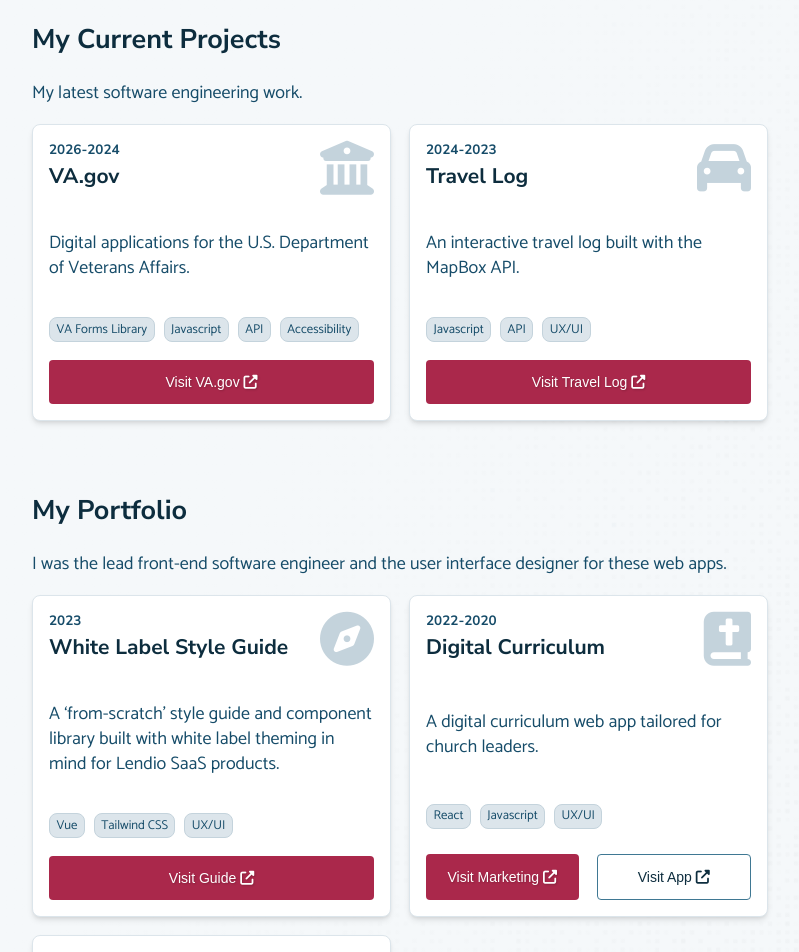
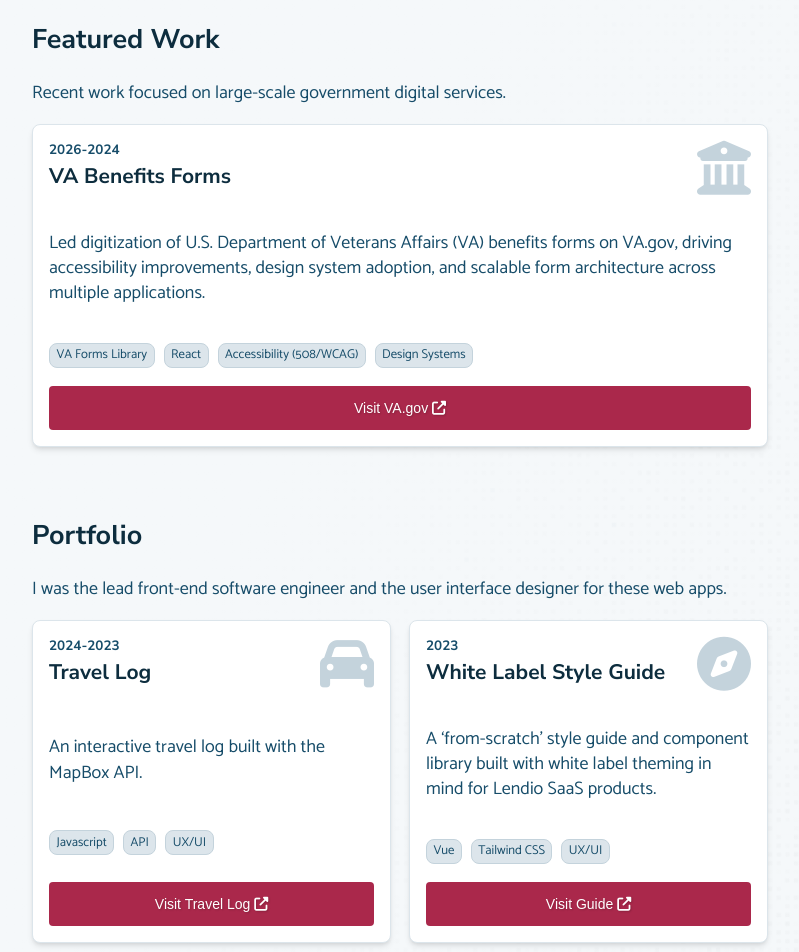
Before and after one commit to ToddWebDev/todd-rizzolo-next-js, a Next.js app: page / in a window 1280 px wide. Shown: the part 1680-2632 px from the top of the page, without its empty margins (464-1263 px from the left). Built offline with nearby package versions, Linux system fonts and the light colour scheme; no server answers; a web font is replaced by a local one.

Commit message:
Update portfolio sections

```diff
--- a/components/Components.module.css
+++ b/components/Components.module.css
@@ -28,7 +28,9 @@
   padding: 1rem;
   border: var(--border-width) solid var(--base-five);
   border-radius: var(--border-radius);
-  box-shadow: 0 4px 6px -1px rgb(0 0 0 / 0.1), 0 2px 4px -2px rgb(0 0 0 / 0.1);
+  box-shadow:
+    0 4px 6px -1px rgb(0 0 0 / 0.1),
+    0 2px 4px -2px rgb(0 0 0 / 0.1);
 }
 
 .card > i {
--- a/components/HighlightSection.tsx
+++ b/components/HighlightSection.tsx
@@ -5,7 +5,7 @@ import styles from './Components.module.css'
 const Highlight = () => {
   return (
     <section>
-      <h2>My Showcase</h2>
+      <h2>Showcase</h2>
       <p id='showcase'>
         Recently, I&apos;ve been focused on web accessibility with the U.S.
         Department of Veterans Affairs.
--- a/components/OverviewSection.tsx
+++ b/components/OverviewSection.tsx
@@ -28,7 +28,7 @@ const Overview = () => {
         )}
       </blockquote>
 
-      <h2>My Professional Skills</h2>
+      <h2>Professional Skills</h2>
       <ul>
         <li>Javascript</li>
         <li>Typescript</li>
--- a/components/PortfolioSection.tsx
+++ b/components/PortfolioSection.tsx
@@ -3,12 +3,48 @@ import styles from './Components.module.css'
 
 const Portfolio = () => (
   <section>
-    <h2>My Portfolio</h2>
+    <h2>Portfolio</h2>
     <p>
       I was the lead front-end software engineer and the user interface designer
       for these web apps.
     </p>
     <div className={styles.cards}>
+      <div className={styles.card}>
+        <i aria-hidden className='fas fa-car'></i>
+        <div style={{ display: 'flex', flexFlow: 'column-reverse' }}>
+          <h3 style={{ marginTop: '-0.75em' }}>Travel Log</h3>
+          <h4
+            style={{
+              fontSize: '0.75em',
+              margin: '0',
+              color: `var(--text-color-medium)`,
+            }}
+          >
+            2024-2023
+          </h4>
+        </div>
+        <p>An interactive travel log built with the MapBox API.</p>
+        <ul>
+          <li>Javascript</li>
+          <li>API</li>
+          <li>UX/UI</li>
+        </ul>
+        <div>
+          <button
+            aria-label='Visit travel log (opens in new tab)'
+            onClick={() =>
+              window.open(
+                'https://www.toddrizzolo.com/travellog/index.html',
+                '_blank',
+                'noopener',
+              )
+            }
+          >
+            Visit Travel Log{' '}
+            <i aria-hidden className='fas fa-external-link-alt'></i>
+          </button>
+        </div>
+      </div>
       <div className={styles.card}>
         <i aria-hidden className='fas fa-compass'></i>
         <div style={{ display: 'flex', flexFlow: 'column-reverse' }}>
@@ -39,7 +75,7 @@ const Portfolio = () => (
               window.open(
                 'https://www.toddrizzolo.com/lendio-style-guide/index.html',
                 '_blank',
-                'noopener'
+                'noopener',
               )
             }
           >
@@ -74,7 +110,7 @@ const Portfolio = () => (
               window.open(
                 'https://ministrygrid.com/curriculum',
                 '_blank',
-                'noopener'
+                'noopener',
               )
             }
           >
@@ -88,7 +124,7 @@ const Portfolio = () => (
               window.open(
                 'https://ministrygrid.lifeway.com/#/bible-studies',
                 '_blank',
-                'noopener'
+                'noopener',
               )
             }
           >
@@ -133,7 +169,7 @@ const Portfolio = () => (
               window.open(
                 'https://ministrygrid.lifeway.com/#/catalog',
                 '_blank',
-                'noopener'
+                'noopener',
               )
             }
           >
--- a/components/ProjectsSection.tsx
+++ b/components/ProjectsSection.tsx
@@ -3,7 +3,7 @@ import styles from './Components.module.css'
 
 const Projects = () => (
   <section>
-    <h2>My Code</h2>
+    <h2>Code</h2>
     <p>
       While much of the code I write for my employers is private, I do share
       examples of my code on these platforms.
@@ -24,7 +24,7 @@ const Projects = () => (
               window.open(
                 'https://www.github.com/toddwebdev',
                 '_blank',
-                'noopener'
+                'noopener',
               )
             }
           >
@@ -46,7 +46,7 @@ const Projects = () => (
               window.open(
                 'https://codesandbox.io/u/ToddWebDev',
                 '_blank',
-                'noopener'
+                'noopener',
               )
             }
           >
@@ -69,7 +69,7 @@ const Projects = () => (
               window.open(
                 'https://www.codepen.io/toddwebdev',
                 '_blank',
-                'noopener'
+                'noopener',
               )
             }
           >
--- a/components/PrototypesSection.tsx
+++ b/components/PrototypesSection.tsx
@@ -3,7 +3,7 @@ import styles from './Components.module.css'
 
 const Prototypes = () => (
   <section>
-    <h2>My Prototypes</h2>
+    <h2>Prototypes</h2>
     <p>
       Here are some examples of my high fidelity prototypes used to drive
       product development.
@@ -27,7 +27,7 @@ const Prototypes = () => (
               window.open(
                 'https://www.figma.com/proto/augSswlyPFhXgoZudQPG5j/Manage-Training-Catalog?page-id=0%3A1&node-id=33%3A1840&viewport=367%2C48%2C0.23&scaling=min-zoom&starting-point-node-id=33%3A1840',
                 '_blank',
-                'noopener'
+                'noopener',
               )
             }
           >
@@ -54,7 +54,7 @@ const Prototypes = () => (
               window.open(
                 'https://www.figma.com/proto/Mz9D9Fti5A5aSqHrxDWbNh5v/Ministry-Grid-Design-System?page-id=0%3A1&node-id=117%3A29&viewport=367%2C48%2C0.18&scaling=min-zoom&starting-point-node-id=117%3A29',
                 '_blank',
-                'noopener'
+                'noopener',
               )
             }
           >
@@ -80,7 +80,7 @@ const Prototypes = () => (
               window.open(
                 'https://www.figma.com/proto/augSswlyPFhXgoZudQPG5j/Manage-Training-Catalog?page-id=0%3A1&node-id=35%3A565&viewport=367%2C48%2C0.23&scaling=min-zoom&starting-point-node-id=35%3A565&show-proto-sidebar=1',
                 '_blank',
-                'noopener'
+                'noopener',
               )
             }
           >
--- a/components/RecentSection.tsx
+++ b/components/RecentSection.tsx
@@ -3,13 +3,13 @@ import styles from './Components.module.css'
 
 const Recent = () => (
   <section>
-    <h2>My Current Projects</h2>
-    <p>My latest software engineering work.</p>
+    <h2>Featured Work</h2>
+    <p>Recent work focused on large-scale government digital services.</p>
     <div className={styles.cards}>
-      <div className={styles.card}>
+      <div className={styles.card} style={{ gridColumn: 'span 2' }}>
         <i aria-hidden className='fas fa-university'></i>
         <div style={{ display: 'flex', flexFlow: 'column-reverse' }}>
-          <h3 style={{ marginTop: '-0.75em' }}>VA.gov</h3>
+          <h3 style={{ marginTop: '-0.75em' }}>VA Benefits Forms</h3>
           <h4
             style={{
               fontSize: '0.75em',
@@ -20,12 +20,16 @@ const Recent = () => (
             2026-2024
           </h4>
         </div>
-        <p>Digital applications for the U.S. Department of Veterans Affairs.</p>
+        <p>
+          Led digitization of U.S. Department of Veterans Affairs (VA) benefits
+          forms on VA.gov, driving accessibility improvements, design system
+          adoption, and scalable form architecture across multiple applications.
+        </p>
         <ul>
           <li>VA Forms Library</li>
-          <li>Javascript</li>
-          <li>API</li>
-          <li>Accessibility</li>
+          <li>React</li>
+          <li>Accessibility (508/WCAG)</li>
+          <li>Design Systems</li>
         </ul>
         <div>
           <button
@@ -39,42 +43,6 @@ const Recent = () => (
           </button>
         </div>
       </div>
-      <div className={styles.card}>
-        <i aria-hidden className='fas fa-car'></i>
-        <div style={{ display: 'flex', flexFlow: 'column-reverse' }}>
-          <h3 style={{ marginTop: '-0.75em' }}>Travel Log</h3>
-          <h4
-            style={{
-              fontSize: '0.75em',
-              margin: '0',
-              color: `var(--text-color-medium)`,
-            }}
-          >
-            2024-2023
-          </h4>
-        </div>
-        <p>An interactive travel log built with the MapBox API.</p>
-        <ul>
-          <li>Javascript</li>
-          <li>API</li>
-          <li>UX/UI</li>
-        </ul>
-        <div>
-          <button
-            aria-label='Visit travel log (opens in new tab)'
-            onClick={() =>
-              window.open(
-                'https://www.toddrizzolo.com/travellog/index.html',
-                '_blank',
-                'noopener',
-              )
-            }
-          >
-            Visit Travel Log{' '}
-            <i aria-hidden className='fas fa-external-link-alt'></i>
-          </button>
-        </div>
-      </div>
     </div>
   </section>
 )
```
